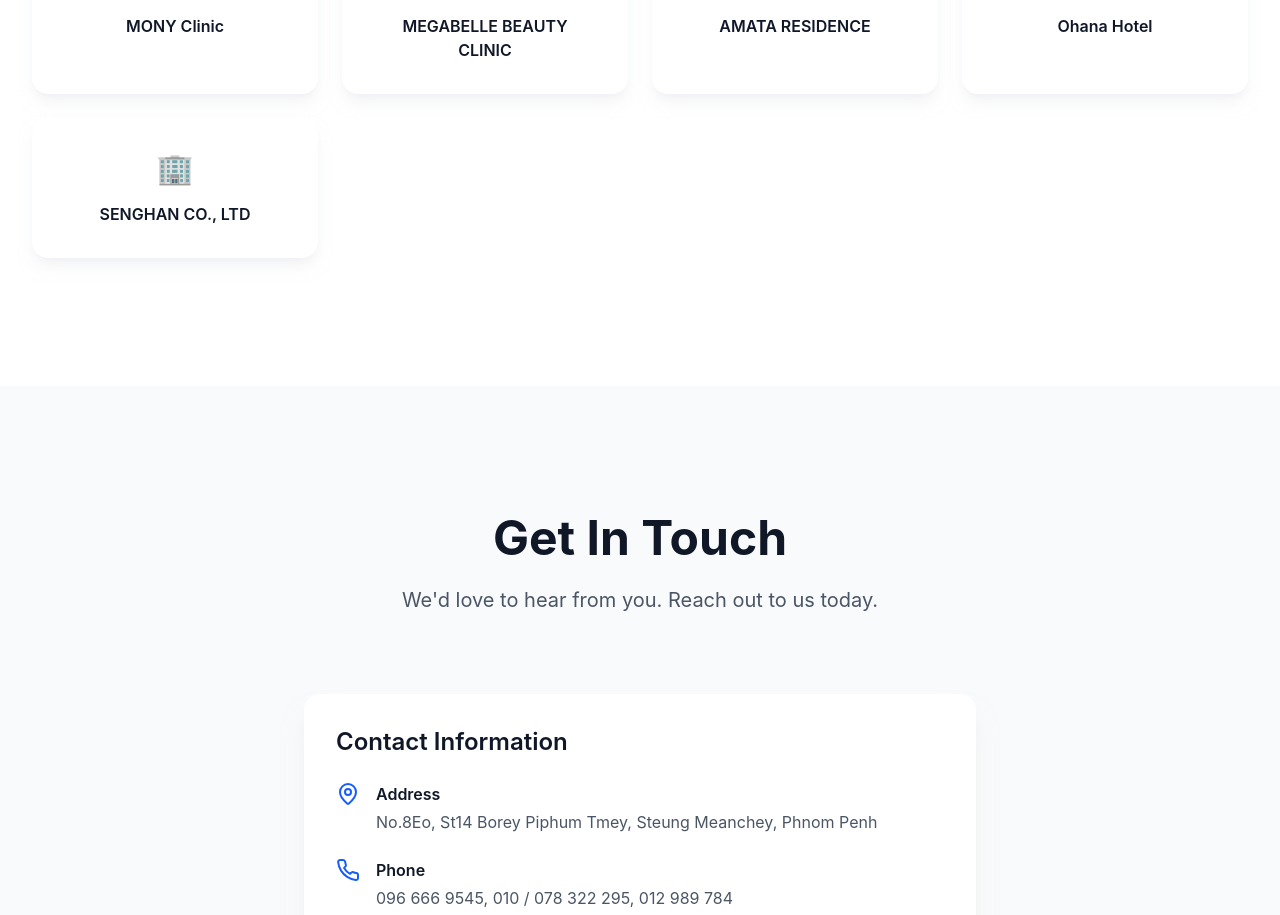
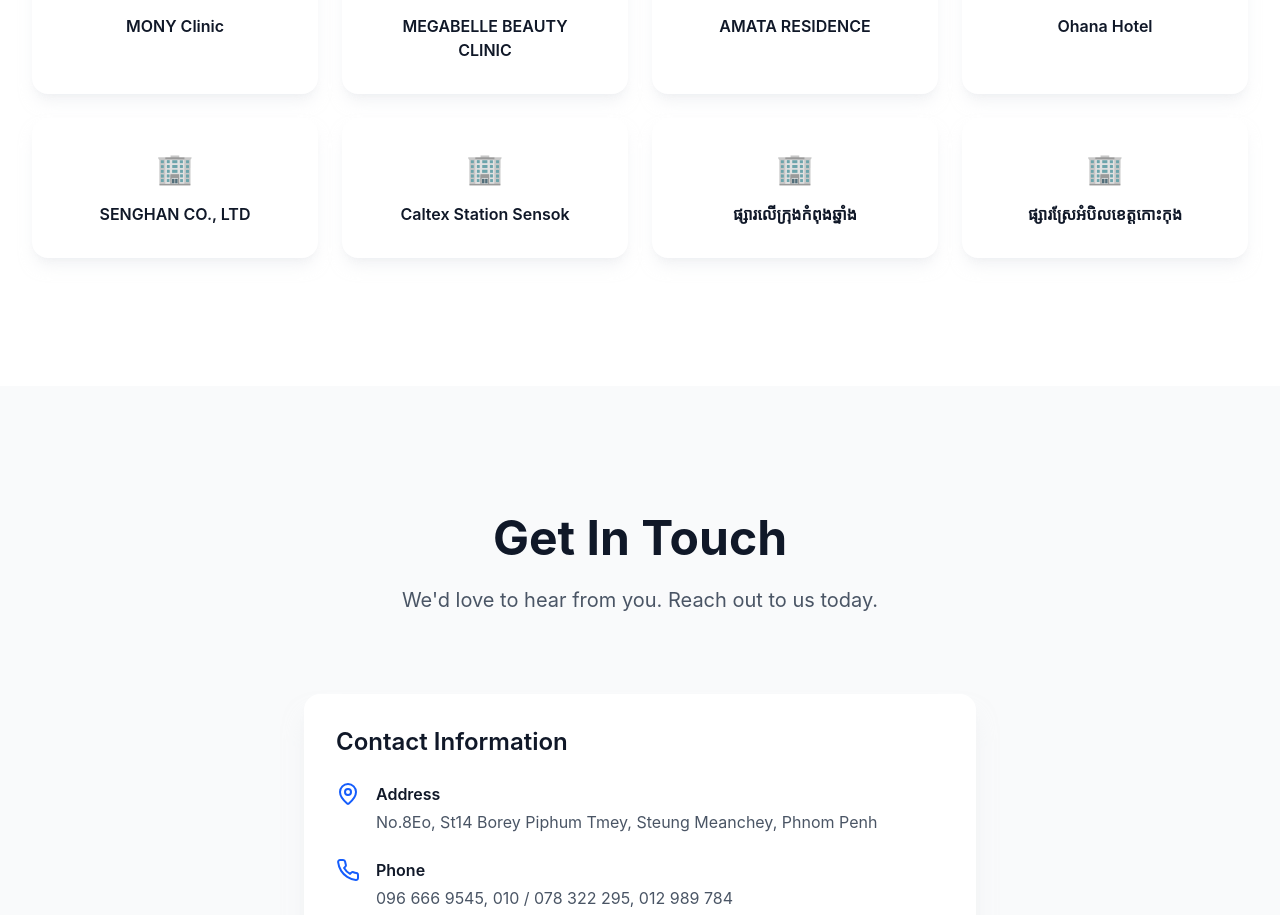
Before and after one commit to Zenji168168/v0-vlaser-working-the-best-one, a Next.js app: page / in a window 1280 px wide. Shown: the part 3515-4430 px from the top of the page. Built offline with nearby package versions, Linux system fonts and the light colour scheme.

Commit message:
feat: add three new clients to clients array
Update "Our Clients" section to support bilingual content.

Co-authored-by: null <243700222+Zenji168168@users.noreply.github.com>

```diff
--- a/components/clients.tsx
+++ b/components/clients.tsx
@@ -9,6 +9,9 @@ const clients = [
   "AMATA RESIDENCE",
   "Ohana Hotel",
   "SENGHAN CO., LTD",
+  "Caltex Station Sensok",
+  "ផ្សារលើក្រុងកំពុងឆ្នាំង",
+  "ផ្សារស្រែអំបិលខេត្តកោះកុង",
 ]
 
 export default function Clients() {
```
